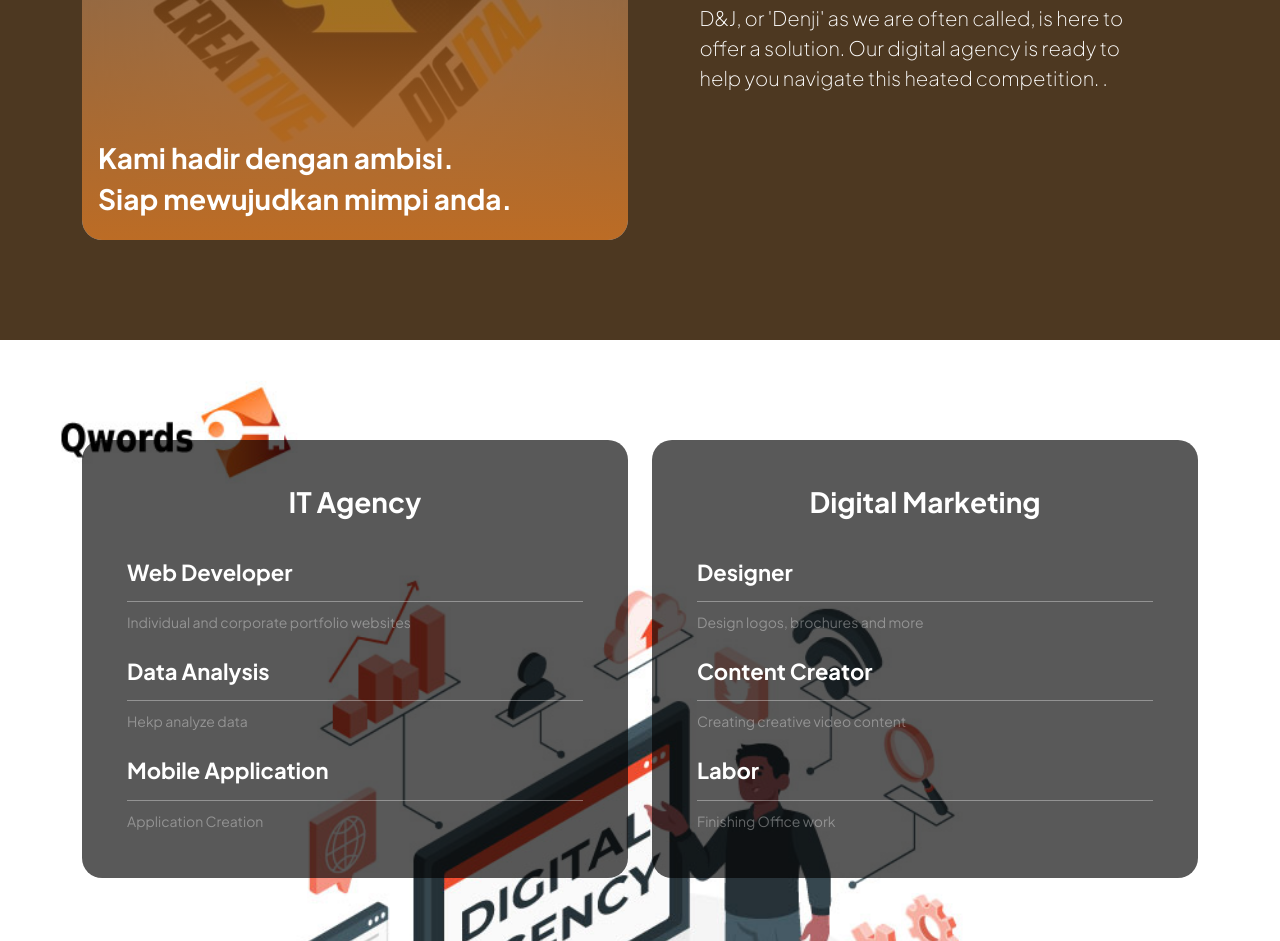
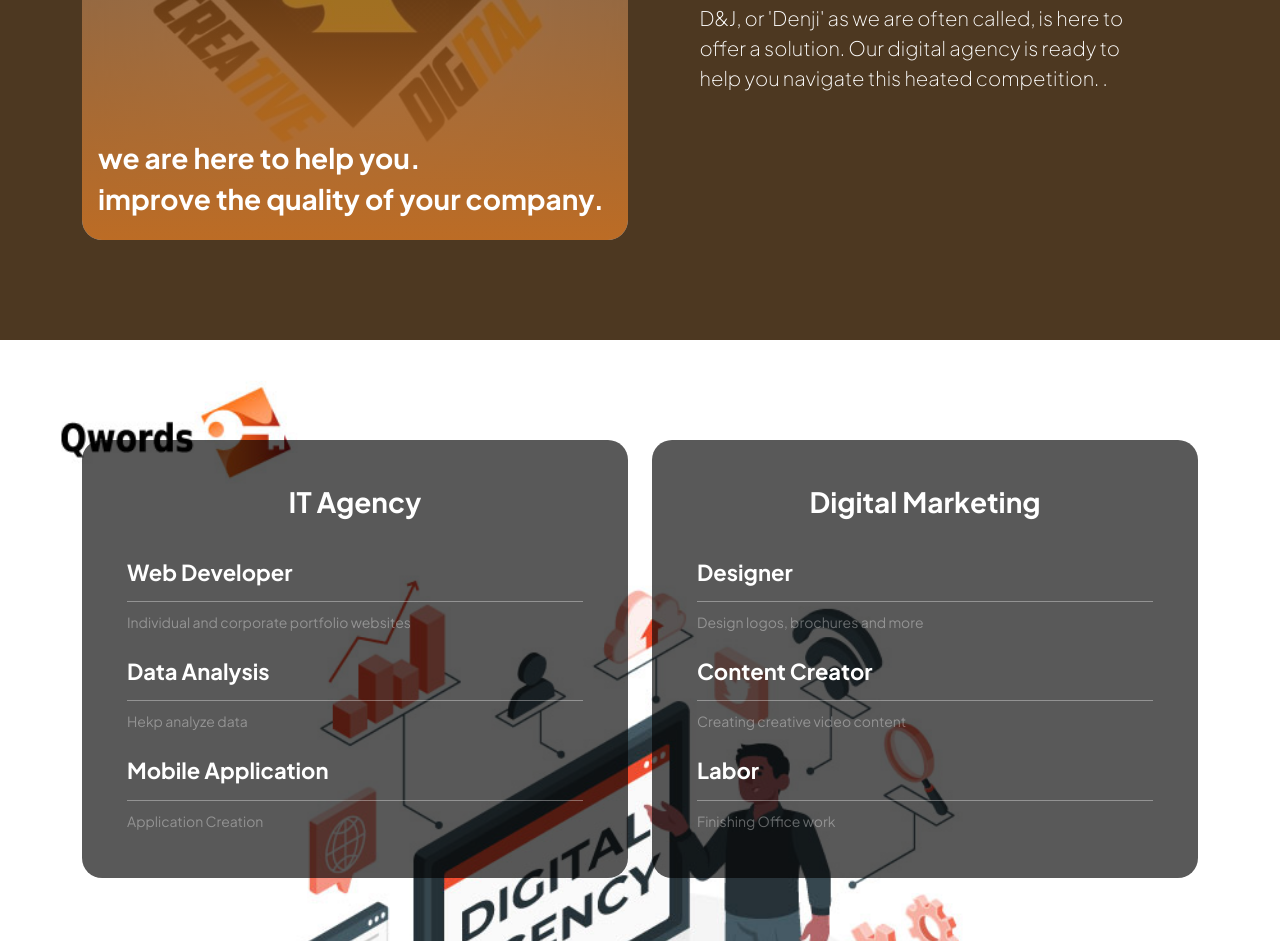
Before and after one commit to denjicreativdigital/profile, a plain HTML site: page index.html in a window 1280 px wide. Shown: the part 1206-2147 px from the top of the page. Drawn offline with Linux system fonts and the light colour scheme.

Commit message:
Update index.html

```diff
--- a/index.html
+++ b/index.html
@@ -106,8 +106,8 @@ Bootstrap 5 HTML CSS Template
                                   <img src="images/logo.jpg" alt="Logo" class="img-fluid w-100 h-100 object-fit-cover">
 
                                   <div class="about-video-info d-flex flex-column position-absolute top-0 start-0 w-100 h-100 p-3">
-                                    <h4 class="mt-auto text-white">Kami hadir dengan ambisi.</h4>
-                                    <h4 class="text-white">Siap mewujudkan mimpi anda.</h4>
+                                    <h4 class="mt-auto text-white">we are here to help you.</h4>
+                                    <h4 class="text-white">improve the quality of your company.</h4>
                                   </div>
                                 </div>
                               </div>
```
